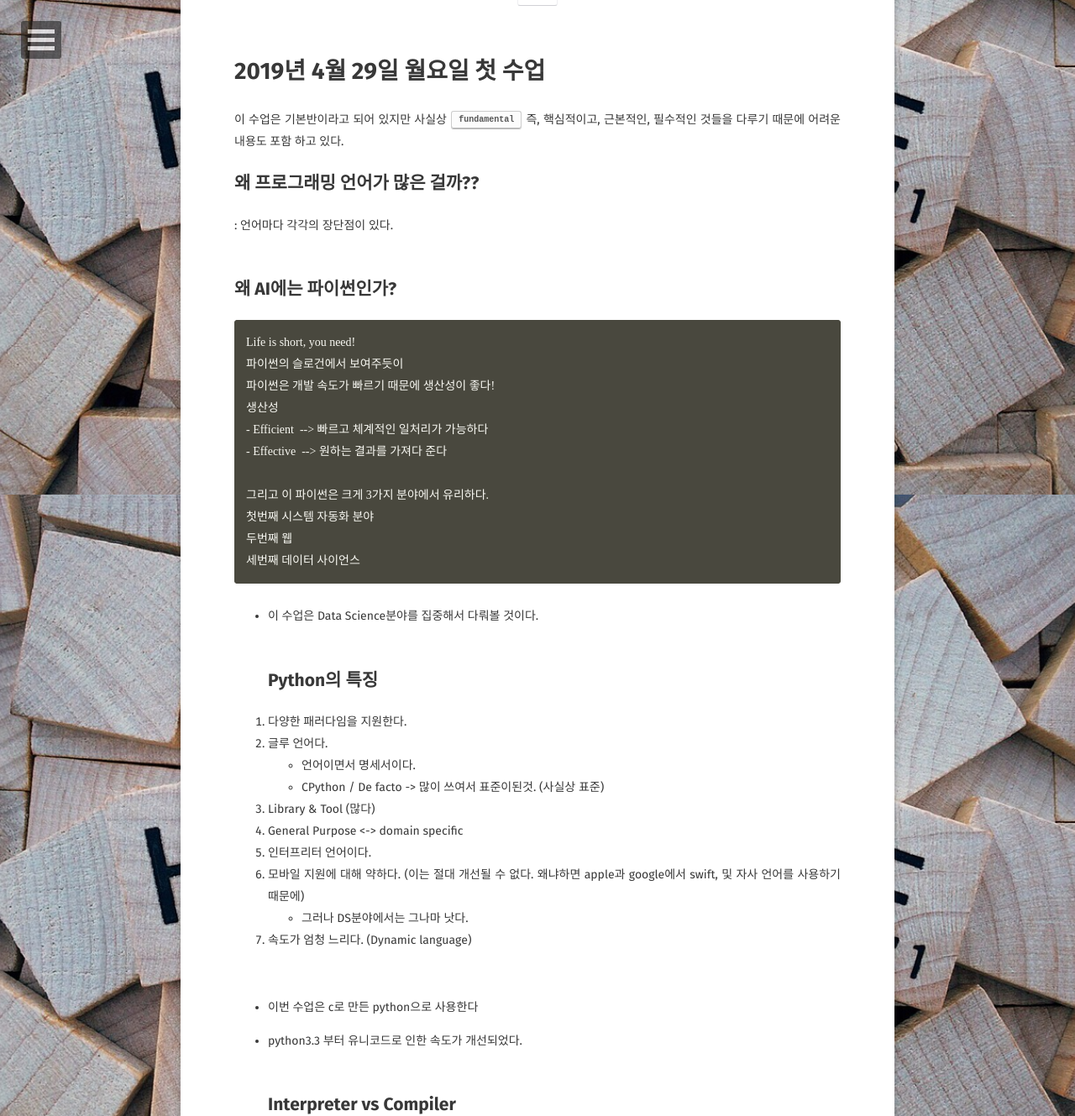
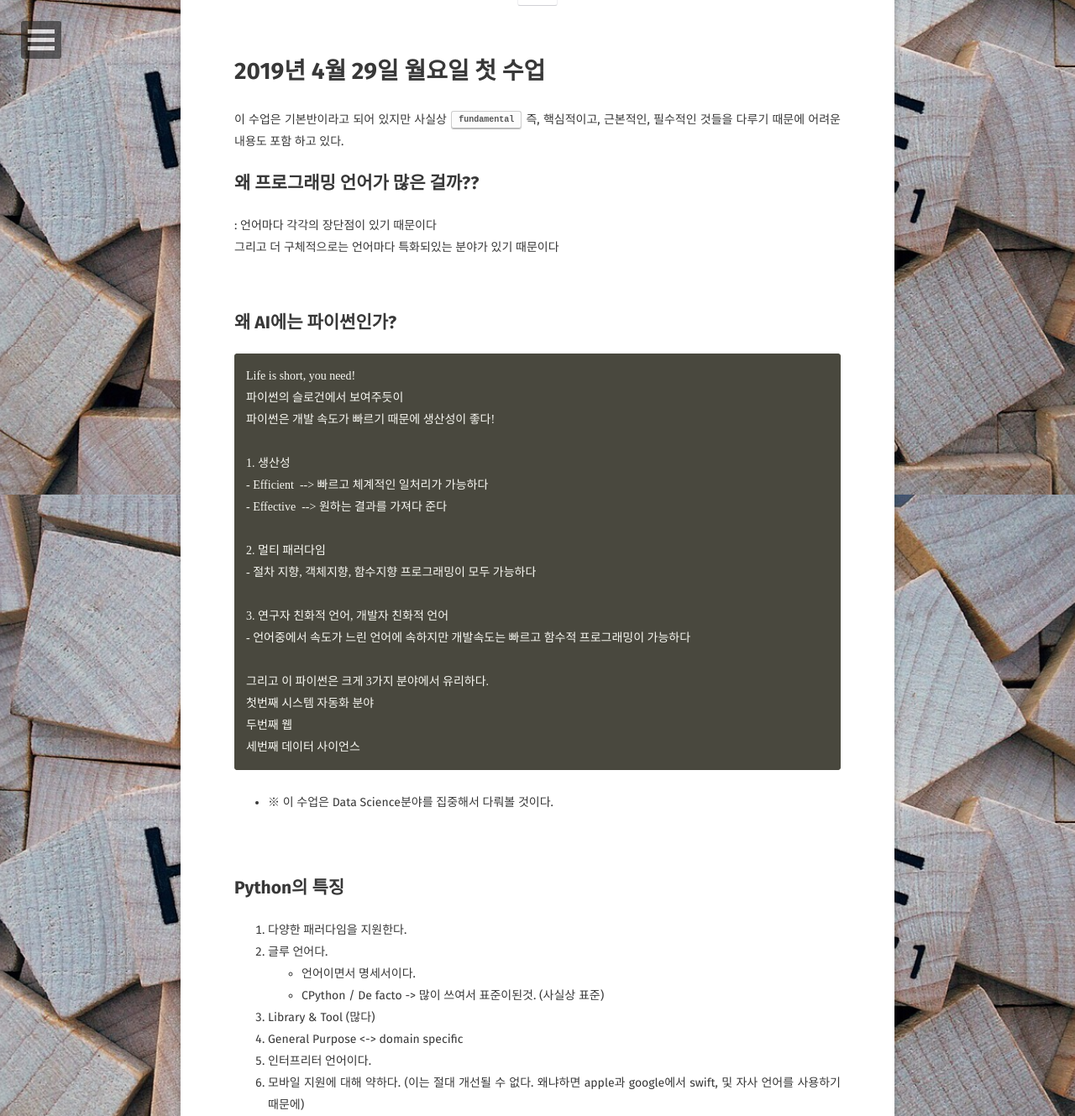
Before and after one commit to Jungjihyuk/JH_Life, a Jekyll site: the page built from _posts/2019-04-29-AILecture.md, in a window 1280 px wide and 1400 px high, scrolled down 311 px, cut to the strip 0-1329 px from the top of the window. Shown: the whole strip at 84% size. Built offline with Jekyll 4.4.1, drawn with Linux system fonts in a browser that asks for light colours; some web fonts are replaced; comment, search, counter and statistics services are not loaded; some of the changed text lies outside the part shown.

Commit message:
수정 및 복습

````diff
--- a/_posts/2019-04-29-AILecture.md
+++ b/_posts/2019-04-29-AILecture.md
@@ -13,24 +13,35 @@
 이 수업은 기본반이라고 되어 있지만 사실상 <kbd>fundamental</kbd> 즉, 핵심적이고, 근본적인, 필수적인 것들을 다루기 때문에 어려운 내용도 포함 하고 있다.
 <br>
 ## 왜 프로그래밍 언어가 많은 걸까?? <br>
-: 언어마다 각각의 장단점이 있다. <br>
+: 언어마다 각각의 장단점이 있기 때문이다 <br>
+그리고 더 구체적으로는 언어마다 특화되있는 분야가 있기 때문이다 <br>
+
 <br>
 ## 왜 AI에는 파이썬인가?
 ```
 Life is short, you need!
 파이썬의 슬로건에서 보여주듯이
 파이썬은 개발 속도가 빠르기 때문에 생산성이 좋다!
-생산성
+
+1. 생산성
 - Efficient  --> 빠르고 체계적인 일처리가 가능하다
 - Effective  --> 원하는 결과를 가져다 준다
+
+2. 멀티 패러다임
+- 절차 지향, 객체지향, 함수지향 프로그래밍이 모두 가능하다
+
+3. 연구자 친화적 언어, 개발자 친화적 언어
+- 언어중에서 속도가 느린 언어에 속하지만 개발속도는 빠르고 함수적 프로그래밍이 가능하다
 
 그리고 이 파이썬은 크게 3가지 분야에서 유리하다.
 첫번째 시스템 자동화 분야
 두번째 웹
 세번째 데이터 사이언스
 ```
-* 이 수업은 Data Science분야를 집중해서 다뤄볼 것이다. <br>
-<br>
+* ※ 이 수업은 Data Science분야를 집중해서 다뤄볼 것이다. <br>
+<br>
+<br>
+
 ## Python의 특징
 
 1. 다양한 패러다임을 지원한다.
@@ -46,14 +57,18 @@
 
 <br>
 
-* 이번 수업은 c로 만든 python으로 사용한다 <br>
-
-* python3.3 부터 유니코드로 인한 속도가 개선되었다. <br>
-<br>
+* ※이번 수업은 c로 만든 python으로 사용한다 <br>
+
+* ※python3.3 부터 유니코드로 인한 속도가 개선되었다. <br>
+<br>
+
+
 ## Interpreter vs Compiler
 
 ![interpreter vs compiler](https://user-images.githubusercontent.com/33630505/56888295-93eac080-6aae-11e9-977b-2db7ce9cd580.JPG)
 <br>
+<br>
+
 ## REPL vs IDE vs Text Editor
 <kbd>REPL</kbd>: &nbsp; Read-Eval-Print loop의 약자로 컴파일 과정없이 즉석으로 코드를 입력하고 실행결과를 바로 보는 대화형 환경을 말한다.<br>
 <kbd>IDE</Kbd>: &nbsp; Integrated Development Environment의 약자로 개발통합환경 즉, 코딩을 위한 편집기, 컴파일, 링크, 디버그 등... 실행 모듈 개발에 필요한 기능을 한곳에 모아둔 프로그램을 말한다. <br>
@@ -74,7 +89,9 @@
 > 앞으로 이 수업은 파이썬 공식 문서를 이용할 것이다. 왜냐하면 정확한 정보를 제공하고 공식 문서를 보는 연습을 미리 해두면
 나중에 공부할때 필히 도움이 될 것이다. &nbsp; [공식 문서](https://docs.python.org/3/)
 
-## Jupyter을 이용하여 python, markdown 활용해보기
+<br>
+
+## 자료형 숫자, 문자
 
 ```
 자료형 중 숫자는 크게 4가지가 있다.
@@ -208,7 +225,7 @@
 
 ## 자료형은 총 20가지가 있지만 13가지를 배울 것이다.
 
-### 자료형
+## 자료형
 ```
 1. 숫자형 [Integer, Float, Boolean, Complex]
 2. 문자형 [String, Bytes, Bytearray]
@@ -231,6 +248,8 @@
 4. 10진수
 - 아무것도 안쓰면 그냥 10진수이다.
 
+### 정수형 숫자 범위
+
 ```python
 import sys
 sys.maxsize
@@ -254,6 +273,7 @@
 2, 8, 16진법의 숫자를 입력하면 자동으로 10진수로 변환<br>
 <br>
 * bold채가 아닌데 색이 변하는 것은 builtin함수
+<br>
 <br>
 
 ### float
@@ -268,8 +288,11 @@
 # 무한대 개념은 딥러닝에서 미분의 개념을 꼭 알아야 하는데 이때 중요하게 작용한다.
   파이썬은 이처럼 숫자 체계가 범위가 넓기 때문에 인공지능에 이용되는 장점이 있다.
 ```
-.(점)은 부동소수점을 결정하는 리터럴 <br>
-* 리터럴은 데이터 타입을 결정하는 문자를 일컫는 말이다.
+<br>
+**.(점)은 부동소수점을 결정하는 리터럴** <br>
+> 리터럴은 데이터 타입을 결정하는 문자를 일컫는 말이다.
+
+<br>
 
 ```
 import sys
@@ -277,7 +300,7 @@
 
 sys.float_info(max=1.7976931348623157e+308, max_exp=1024, max_10_exp=308, min=2.2250738585072014e-308, min_exp=-1021, min_10_exp=-307, dig=15, mant_dig=53, epsilon=2.220446049250313e-16, radix=2, rounds=1)
 ```
-
+<br>
 
 ### float형 숫자의 연산
 <kbd>+</kbd> , <kbd>-</kbd> ,<kbd> *</kbd> ,<kbd> /</kbd>, <kbd>//</kbd>,<kbd> %</kbd>, <kbd>**</kbd>가 있다.
@@ -298,12 +321,14 @@
 
 Container ┌─ Homogeneous    # 요소들이 서로 같은 타입인 경우
           └─ Heterogeneous  # 요소들이 서로 다른 타입이 가능한 경우
-(요소가 1개 이상)
+(요소가 1개 이상인 데이터 구조)
 
 Sequence ┌─ Indexing   # 요소를 하나씩 출력
          └─ Slicing    # 요소를 한번에 여러개 출력
 (순서가 있음)
-Mapping hash    # key값과 value를 갖는 Dictinary가 갖는 특징
+Lookup  ┌─ Mapping hash    # key값과 value를 갖는 Dictinary가 갖는 특징
+        └─ set  # 순서가 없는 고유한 원소들의 집합
+(key값으로 이루어진 데이터 구조)
 ```
 
 ### Indexing
@@ -374,6 +399,8 @@
 
 * Garbage Collection은 메모리 관리 기법 중 하나로, 프로그램이 동적으로 할당했던 메모리 영역 중에서 필요 없게 된 영역을 해제하는 기능이다.
 
+<br>
+
 ### xxx = xxx
 <span style="background: orange">식별자 or 변수 = 식(Expression) </span><br>
 <kbd>Expression</kbd>: 연산결과가 하나의 값으로 만들 수 있는 것 <br>
@@ -411,10 +438,13 @@
 <br>
 ex)
 ```python
+# statement
 for i in range(1, 20+1):
    exec('r' + str(i) + '=' +str(i))
-```
-**결론적으로** 모든 Expression은 Statement지만 어떤 Statement는 expression이지 않다. retrun 3 이런 구문은 평가를 통해 3의 값이 나오는 것이 아니기 때문이다.
+
+# r1, r2 ...r20 까지 1,2,...20 할당
+```
+**결론적으로** 모든 Expression은 Statement지만 어떤 Statement는 expression이지 않다. retrun 3 이런 구문은 평가를 통해 3의 값이 나오는 것이 아니기 때문이다. ex) exec('1+2')는 문제 없지만 eval('a=3')는 오류가 난다
 {: .notice}
 
 
@@ -504,6 +534,10 @@
 - 인덱스 값에서 벗어난 인덱스를 사용했을 때 발생하는 에러
 3. TypeError
 - 서로 다른 타입간의 연산을 했을 경우 발생하는 에러
+4. KeyError
+- dictionary에서 없는 key값으로 접근할때 발생하는 에러
+5. AttributeError
+- 존재하지 않는 Attribute에 접근하려고 할 때 발생하는 에러
 
 **복습 시간**   18시 35분 ~ 20시 5분/ 총 1시간 30분
 {: .notice}
@@ -654,6 +688,9 @@
 > 여기서 개념 하나 추가 Iterable! Iterable은 순회, 반복 가능한 것을 말한다.
 그래서 for문에 쓸 수 있다.
 보통 container이면 Iterable ※ 아닌것도 있지만 아주 나중에 배운다.
+
+
+<span style="color: red">container이지만 Iterable이 아닌것이 set인가?? iterable의 조건중 __ iter__랑 __ getitem__ 두가지가 있어야 되는데 set은 __ iter__ 한가지 밖에 없다 왜지? 찾아보자 </span>
 
 ```python
 # for #
````
